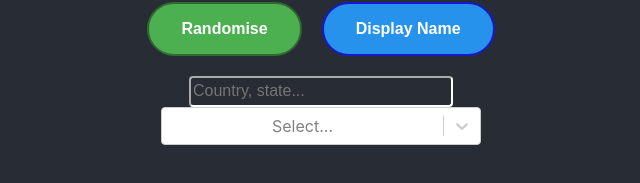
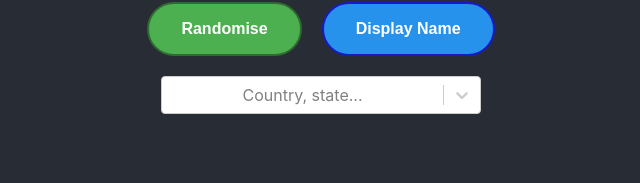
Before and after one commit to jocelyn-q/worldle, a React (Create React App) app: page / in a window 1280 px wide. Shown: the part 603-786 px from the top of the page, without its empty margins (319-959 px from the left). Built offline with nearby package versions, Linux system fonts and the light colour scheme; no server answers.

Commit message:
[REFACTO] removed older input

```diff
--- a/src/components/submit.tsx
+++ b/src/components/submit.tsx
@@ -31,52 +31,22 @@ class SubmitComponent extends Component<SubmitProps, SubmitState> {
   }
 
   isCorrectAnwser(currentAnswer: string) {
-    const isCorrect =
-      currentAnswer.toLowerCase() ===
-      this.props.countries[this.props.countryCode].toLowerCase();
+    const isCorrect = currentAnswer.toLowerCase() === this.props.countries[this.props.countryCode].toLowerCase();
 
     return isCorrect;
   }
 
-  handleSubmitAnswer(event: React.KeyboardEvent<HTMLInputElement>) {
-    const currentAnswer = this.state.currentAnswer;
-
-    if (event.key === 'Enter') {
-      event.preventDefault();
-
-      this.setState({ isCorrectAnwser: this.isCorrectAnwser(currentAnswer) });
-    }
-  }
-
   render() {
     var { currentAnswer } = this.state;
-    const options = [
-      { value: 'chocolate', label: 'Chocolate' },
-      { value: 'strawberry', label: 'Strawberry' },
-      { value: 'vanilla', label: 'Vanilla' },
-    ];
     console.log(this.props.countries);
     console.log(this.props.countryCode);
 
     return (
       <div>
         <form>
-          <input
-            className={`input-text ${
-              this.state.isCorrectAnwser ? 'correct' : 'wrong'
-            }`}
-            type="text"
+          <Select
+            className={`selector ${this.state.isCorrectAnwser ? 'correct' : 'wrong'}`}
             placeholder="Country, state..."
-            value={currentAnswer}
-            onChange={(event) =>
-              this.setState({ currentAnswer: event.target.value })
-            }
-            onKeyDown={this.handleSubmitAnswer.bind(this)}
-          ></input>
-          <Select
-            className={`selector ${
-              this.state.isCorrectAnwser ? 'correct' : 'wrong'
-            }`}
             isClearable={true}
             isSearchable={true}
             onChange={(selectedOption) => {
@@ -88,19 +58,13 @@ class SubmitComponent extends Component<SubmitProps, SubmitState> {
                 });
               }
             }}
-            options={Object.entries(this.props.countries).map(
-              ([key, value]) => ({
-                value: key,
-                label: value,
-              })
-            )}
+            options={Object.entries(this.props.countries).map(([key, value]) => ({
+              value: key,
+              label: value,
+            }))}
           />
         </form>
-        {this.state.isCorrectAnwser ? (
-          <span className="win-text">Correct Answer, well done !</span>
-        ) : (
-          ''
-        )}
+        {this.state.isCorrectAnwser ? <span className="win-text">Correct Answer, well done !</span> : ''}
       </div>
     );
   }
```
